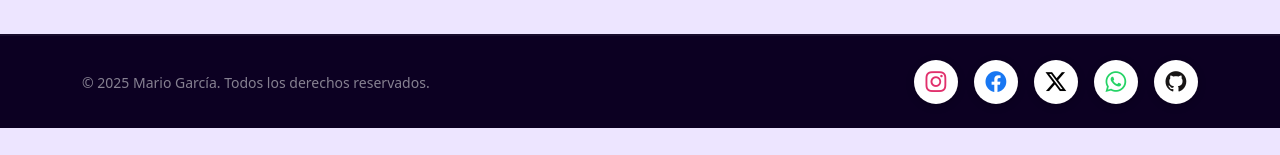
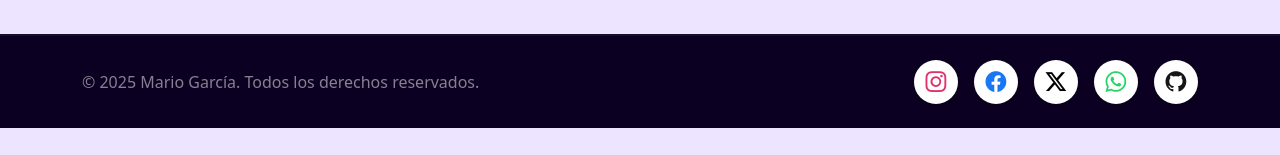
Before and after one commit to MarioGarcia0211/devchallenge, a Vue app: page /challenge in a window 1280 px wide. Shown: the part 642-797 px from the top of the page. Built offline with nearby package versions, Linux system fonts and the light colour scheme; no server answers.

Commit message:
Se modifico el diseño del footer

```diff
--- a/src/components/Footer/Footer.vue
+++ b/src/components/Footer/Footer.vue
@@ -3,7 +3,7 @@
     <div
       class="container d-flex flex-column flex-md-row justify-content-between align-items-center text-center text-md-start"
     >
-      <div class="mb-3 mb-md-0 text-white-50 small">
+      <div class="mb-3 mb-md-0 text-white-50">
         © {{ new Date().getFullYear() }} Mario García. Todos los derechos
         reservados.
       </div>
--- a/src/views/Challenge.vue
+++ b/src/views/Challenge.vue
@@ -62,7 +62,11 @@ const loading = ref(true);
 const router = useRouter();
 
 function goBack() {
-  router.back();
+  if (window.history.length > 1) {
+    router.back();
+  } else {
+    router.push("/user-profile/profile");
+  }
 }
 
 onMounted(async () => {
```
